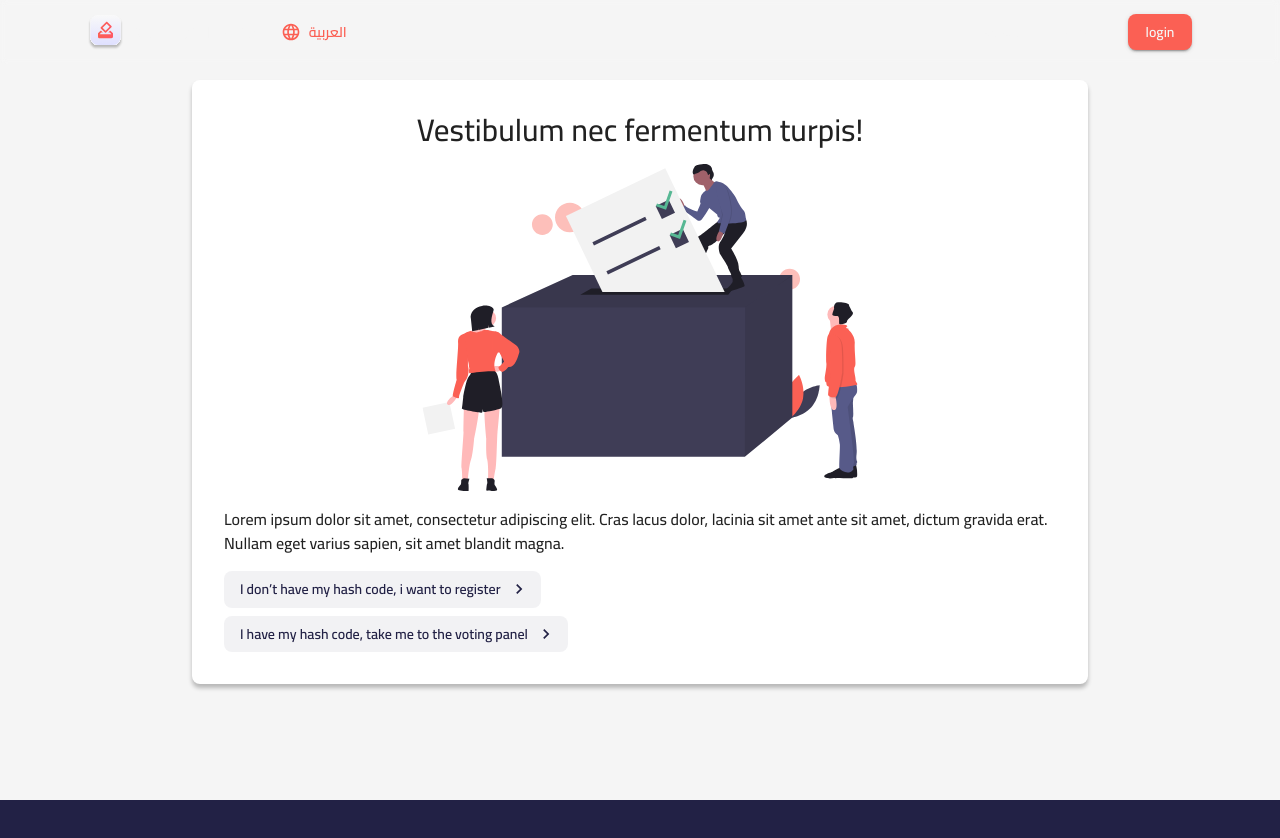
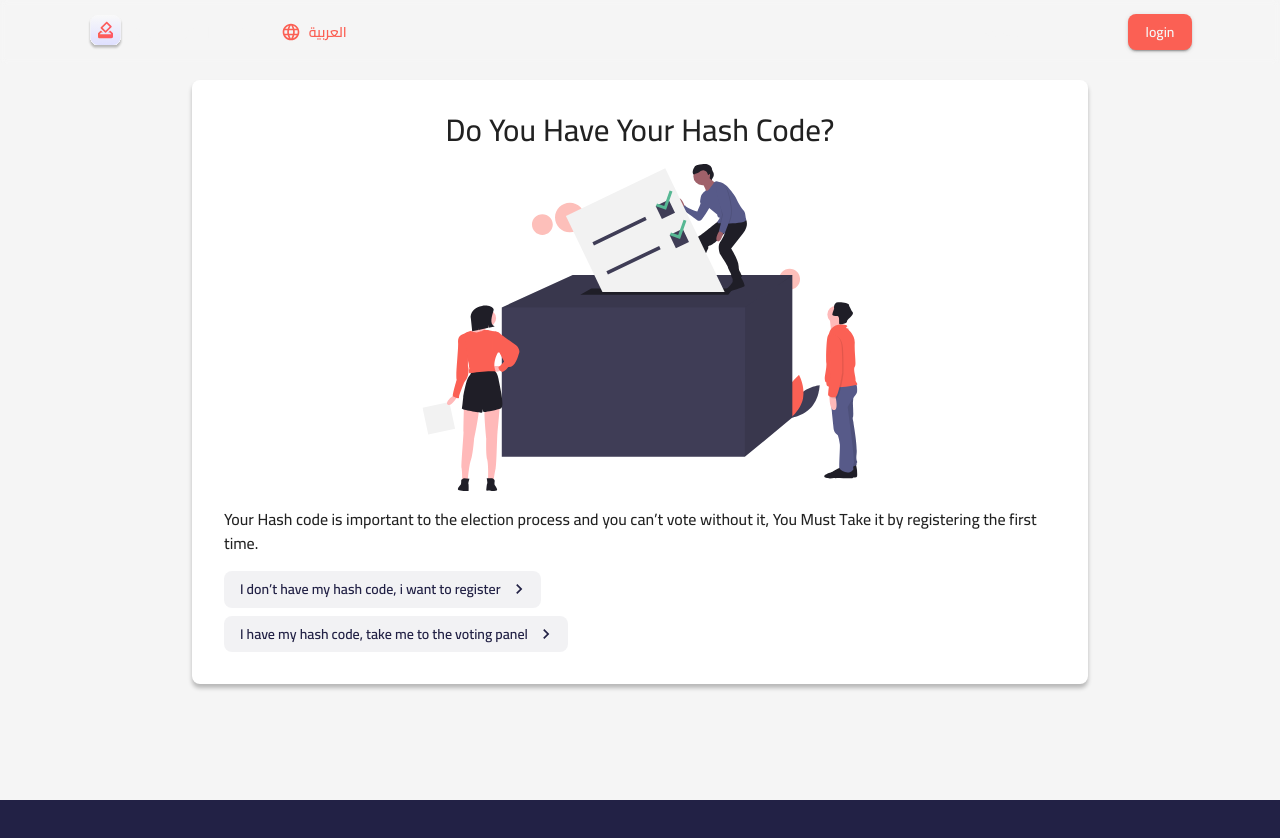
Before and after one commit to mohannadzidan/voitng-blockchain, a React (Vite) app: page /preparation in a window 1280 px wide. Shown: the top 838 px of the page. Built offline with nearby package versions, Linux system fonts and the light colour scheme.

Commit message:
feat: add animations

```diff
--- a/src/components/MultiStepForm.jsx
+++ b/src/components/MultiStepForm.jsx
@@ -3,9 +3,10 @@ import {
   useCallback,
   useContext,
   useEffect,
+  useRef,
   useState,
 } from "react";
-import { useTransition, animated } from "react-spring";
+import { useTransition, animated, useSpring } from "react-spring";
 
 const MultiStepFormContext = createContext({
   isDefault: true,
@@ -39,13 +40,51 @@ export function FormStep({ index, children }) {
   );
 }
 
-export default function MultiStepForm({ children }) {
-  const [currentStep, setCurrentStep] = useState(0);
-  const next = useCallback(() => setCurrentStep((p) => p + 1), []);
-  const previous = useCallback(() => setCurrentStep((p) => p - 1), []);
+export default function MultiStepForm({
+  step = 0,
+  onChange = (step) => {},
+  children,
+}) {
+  const wrapperRef = useRef();
+  const next = useCallback(() => onChange(step + 1), [step, onChange]);
+  const previous = useCallback(() => onChange(step - 1), [step, onChange]);
+  const [spring, animate] = useSpring(
+    () => ({
+      height: "0px",
+      config: {
+        damping: 0.8,
+        friction: 16,
+      },
+    }),
+    []
+  );
+
+  useEffect(() => {
+    let previousHeight = wrapperRef.current.offsetHeight;
+    const resizeObserver = new ResizeObserver(() => {
+      const height = wrapperRef.current.offsetHeight;
+      const deltaH = height - previousHeight;
+      previousHeight = height;
+      if (height > 0)
+        animate({
+          height: height + "px",
+        });
+    });
+
+    resizeObserver.observe(wrapperRef.current);
+    console.log("re observed");
+    return () => {
+      resizeObserver.disconnect();
+    };
+  }, [animate]);
+
   return (
-    <MultiStepFormContext.Provider value={{ currentStep, next, previous }}>
-      {children}
+    <MultiStepFormContext.Provider
+      value={{ currentStep: step, next, previous }}
+    >
+      <animated.div style={{ ...spring }}>
+        <div ref={wrapperRef}>{children}</div>
+      </animated.div>
     </MultiStepFormContext.Provider>
   );
 }
--- a/src/pages/Preparation/index.jsx
+++ b/src/pages/Preparation/index.jsx
@@ -12,6 +12,7 @@ import React, { useState, useEffect } from "react";
 import KeyboardArrowRightIcon from "@mui/icons-material/KeyboardArrowRight";
 import PreparationFigure from "./figures/PreparationFigure";
 import { Link } from "react-router-dom";
+import { useTransition, animated } from "react-spring";
 
 const Wrapper = styled("div")`
   min-height: 100vh;
@@ -28,9 +29,22 @@ const NavigationButton = styled(Button)`
 `;
 
 function Preparation() {
+  const transition = useTransition(true, {
+    config: {
+      damping: 0.8,
+      friction: 14,
+    },
+    from: { scale: 0.8, opacity: 0 },
+    enter: { scale: 1, opacity: 1 },
+    leave: { scale: 1, opacity: 0 },
+  });
   return (
     <Wrapper>
       <Container maxWidth="lg" sx={{ paddingTop: 10 }}>
+        {transition(
+          (style, item) =>
+            item && (
+              <animated.div style={style}>
                 <Paper
                   sx={{
                     padding: 4,
@@ -44,13 +58,13 @@ function Preparation() {
                 >
                   <Stack alignItems="center" spacing={2}>
                     <Typography variant="h3" fontWeight="medium">
-              Vestibulum nec fermentum turpis!
+                      Do You Have Your Hash Code?
                     </Typography>
                     <PreparationFigure />
                     <Typography variant="body1" fontWeight="medium">
-              Lorem ipsum dolor sit amet, consectetur adipiscing elit. Cras
-              lacus dolor, lacinia sit amet ante sit amet, dictum gravida erat.
-              Nullam eget varius sapien, sit amet blandit magna.
+                      Your Hash code is important to the election process and
+                      you can’t vote without it, You Must Take it by registering
+                      the first time.
                     </Typography>
                     <Stack width="100%" alignItems="start" spacing={1}>
                       <NavigationButton
@@ -74,6 +88,9 @@ function Preparation() {
                     </Stack>
                   </Stack>
                 </Paper>
+              </animated.div>
+            )
+        )}
       </Container>
     </Wrapper>
   );
--- a/src/pages/Register/index.jsx
+++ b/src/pages/Register/index.jsx
@@ -1,4 +1,4 @@
-import { Container, Paper, styled } from "@mui/material";
+import { Container, Paper, styled, Typography } from "@mui/material";
 import React, { useState, useEffect } from "react";
 import { Route, Routes, useSearchParams } from "react-router-dom";
 import RegistrationForm from "./RegistrationForm";
@@ -24,16 +24,13 @@ const titles = [
 ];
 
 function Register() {
+  const [step, setStep] = useState(0);
   return (
     <Wrapper>
       <Container maxWidth="lg" sx={{ paddingTop: 10 }}>
-        <MultiStepForm>
         <Stepper
           titles={titles}
-            activeStep={() => {
-              const { currentStep } = useMultiStepForm();
-              return currentStep;
-            }}
+          activeStep={step}
         />
         <Paper
           sx={{
@@ -42,8 +39,10 @@ function Register() {
             borderRadius: "8px",
             boxShadow: "0px 4px 4px rgba(0, 0, 0, 0.25)",
             background: "#fff",
+            boxSizing: "border-box",
           }}
         >
+          <MultiStepForm step={step} onChange={setStep}>
             <FormStep index={0}>
               <RegistrationForm />
             </FormStep>
@@ -56,8 +55,8 @@ function Register() {
             <FormStep index={3}>
               <FinishRegistrationForm />
             </FormStep>
+          </MultiStepForm>
         </Paper>
-        </MultiStepForm>
       </Container>
     </Wrapper>
   );
```
Lines whose indentation alone changed are shown as unchanged.
